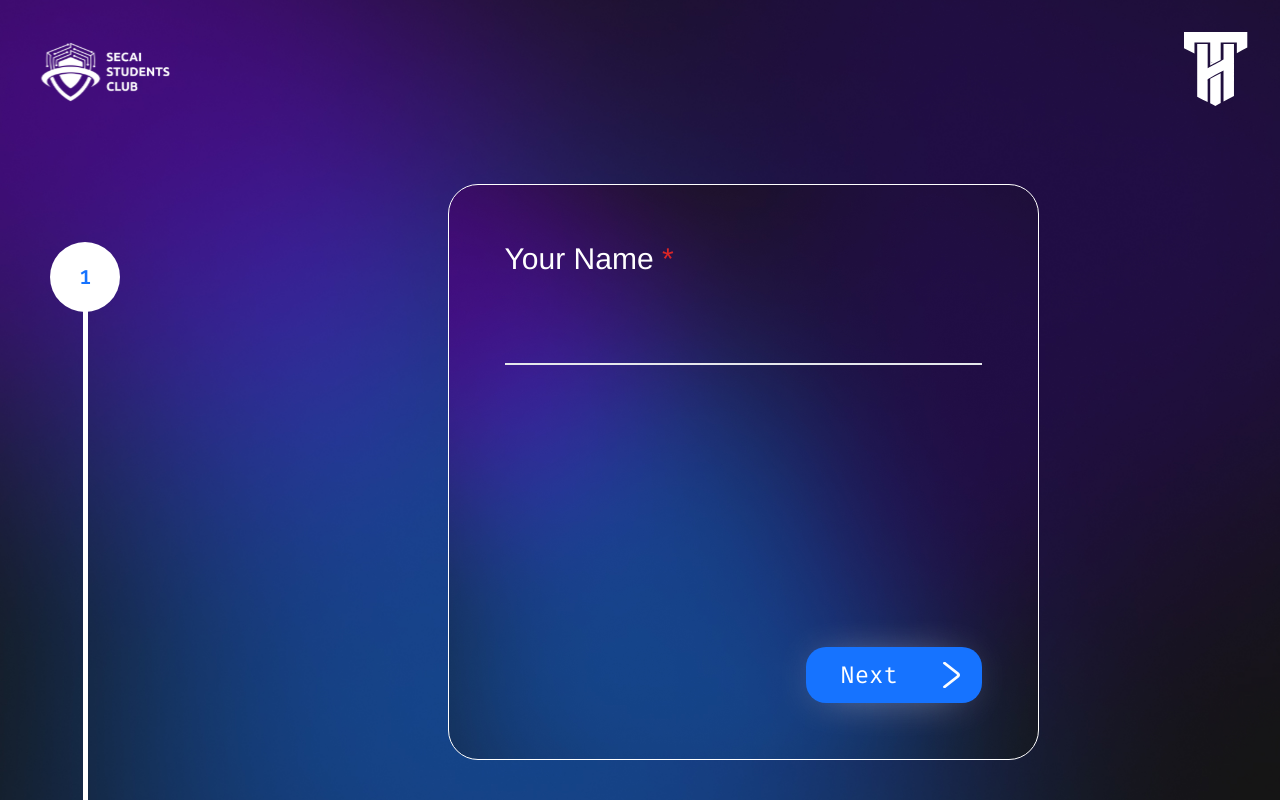
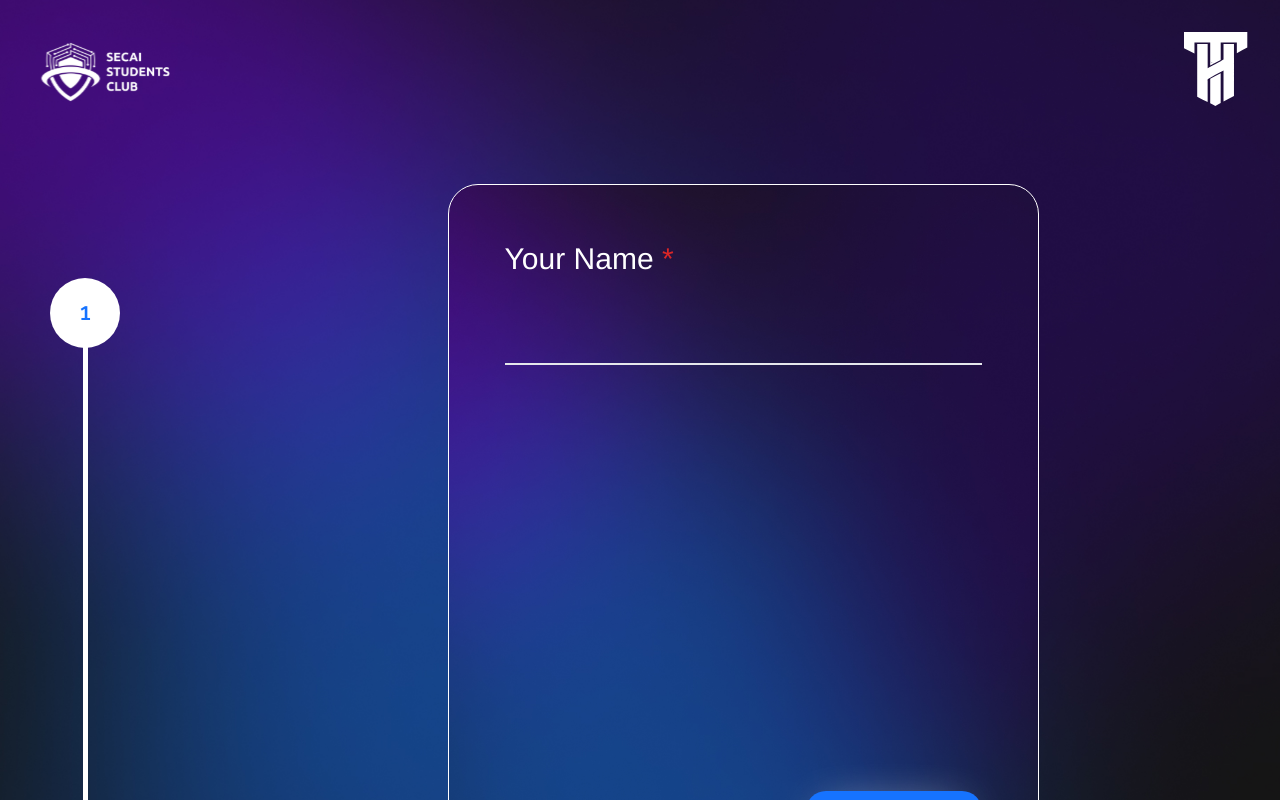
Before and after one commit to mohamedfrix/Hack-train-website, a React (Vite) app in the folder sec-ai-website/: page /registration in a window 1280 px wide. Built offline with nearby package versions, Linux system fonts and the light colour scheme.

Commit message:
Update FirstStep.jsx

```diff
--- a/sec-ai-website/src/Components/Registration/FirstStep.jsx
+++ b/sec-ai-website/src/Components/Registration/FirstStep.jsx
@@ -3,7 +3,7 @@ import React from "react";
 function FirstStep(props) {
   return (
     <div
-      className="md:flex  md:flex-col md:justify-end md:items-center relative w-[200px]
+      className="md:flex md:flex-col md:justify-end md:items-center relative w-[200px] h-screen
                     hidden"
     >
       <div className="w-[70px] h-[70px] rounded-full, bg-white flex justify-center items-center  rounded-full relative">
@@ -11,7 +11,7 @@ function FirstStep(props) {
           {props.num}
         </span>
       </div>
-      <div className="w-[5px] h-3/4 bg-white mt-[-4px] relative"></div>
+      <div className="w-[5px] h-3/4 bg-white mt-[-4px]"></div>
     </div>
   );
 }
```
